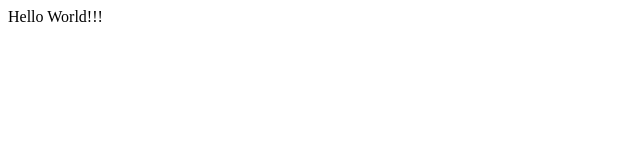
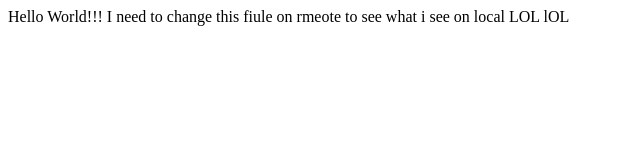
Before and after one commit to amolkajgikar/mean-nov-phase1, a plain HTML site: page index.html in a window 1280 px wide. Shown: the whole page, without its empty margins (0-640 px from the left). Drawn offline with Linux system fonts and the light colour scheme.

Commit message:
update by amol

```diff
--- a/index.html
+++ b/index.html
@@ -1,6 +1,8 @@
 <html>
 <body>
     Hello World!!!
+
+    I need to change this fiule on rmeote to see what i see on local LOL lOL
 </body>
 
 </html>
```
